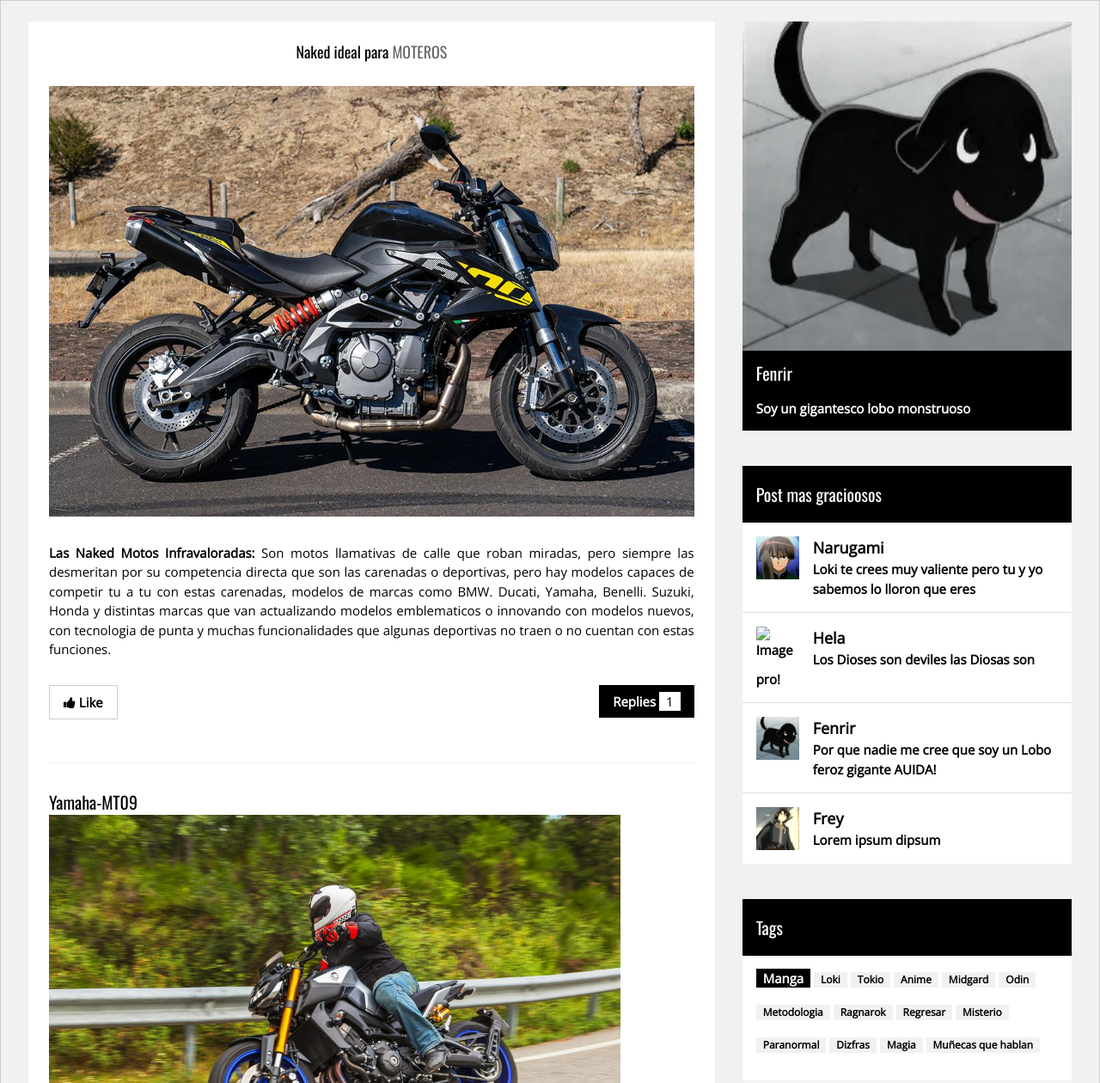
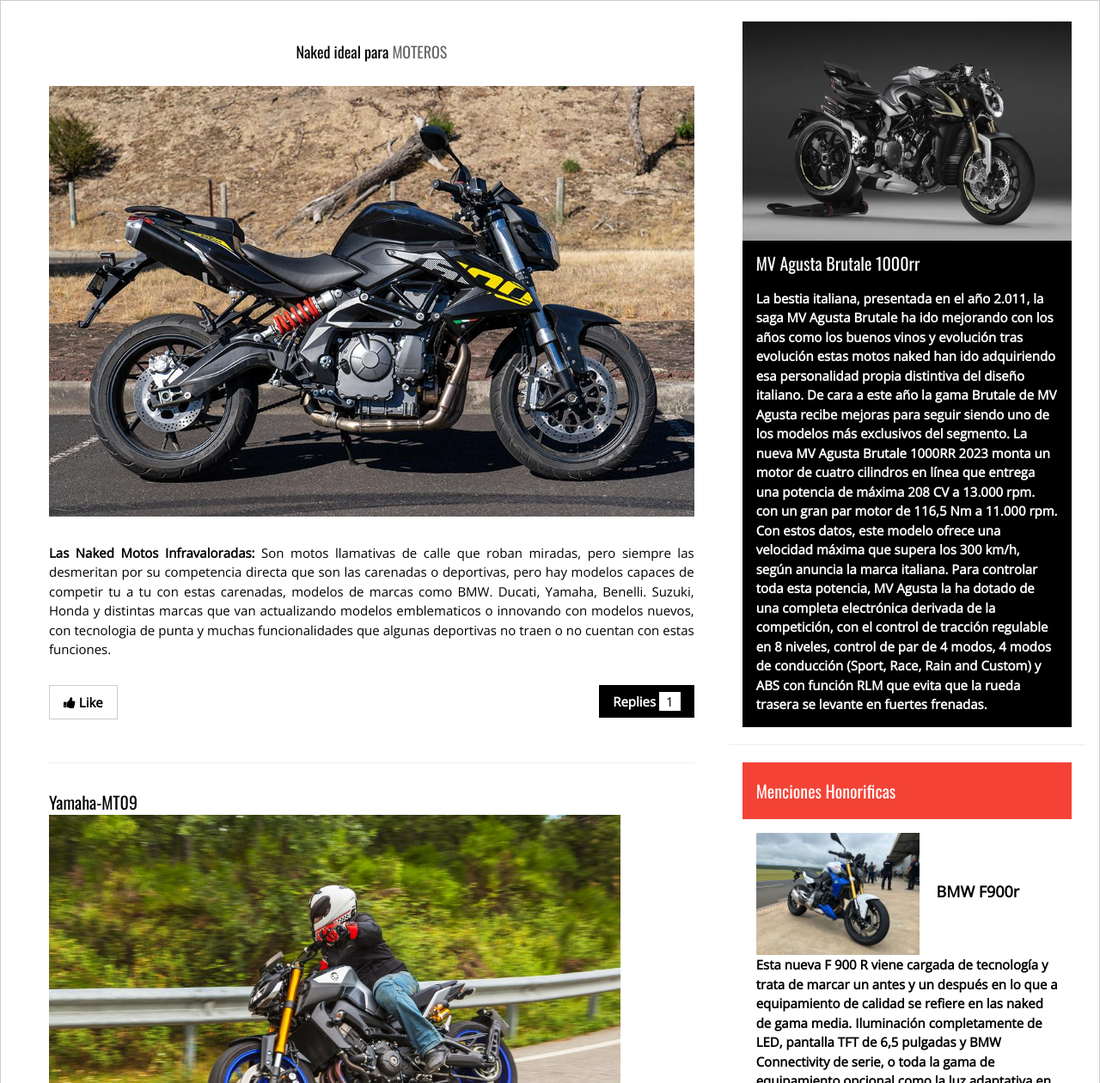
Before and after one commit to BcCastro/Block, a plain HTML site: page index.html in a window 1280 px wide. Shown: the part 980-2240 px from the top of the page at 86% size. Drawn offline with nearby package versions, Linux system fonts and the light colour scheme.

Commit message:
Modifique el tamaño y la imagen de la linea 148, agregue parrafo mas extenso, cambie el color del borde, modifique tamaño e imagen de la linea 159, agregue imagen, modifique posicion del texto y parrafo, igual en las lienas 166 y 174

```diff
--- a/index.html
+++ b/index.html
@@ -17,12 +17,12 @@ body {font-family: "Open Sans"}
 </style>
 </head>
 
-<body class="w3-light-grey">
+<body class="w3-light-red">
 
 <!-- Navigation bar with social media icons -->
 
 
-<div class="w3-bar w3-black w3-hide-small">
+<div class="w3-bar w3-red w3-hide-small">
   <a href="#" class="w3-bar-item w3-button"><i class="fa fa-facebook-official"></i></a>
   <a href="#" class="w3-bar-item w3-button"><i class="fa fa-instagram"></i></a>
   <a href="#" class="w3-bar-item w3-button"><i class="fa fa-snapchat"></i></a>
@@ -78,13 +78,13 @@ and is wrapped around the whole page content, except for the footer in this exam
                 <img src="img/Yamaha-MT09.jpg" style="width:665px;">
               </div>
               <div class="w3-col l12 m9">
-                <p>La preferida por excelencia de los Yamahalovers, </p>
+                <p>La preferida por excelencia de los Yamahalovers, La Yamaha MT-09 SP cuenta con un gran equipamiento a nivel de electrónica, con IMU de 6 ejes que controlan a los 4 modos de conducción, uno de ellos completamente configurable, el control de tracción, el sistema antideslizamiento, el sistema de par motor y el anti caballitos. Si a esto,
+                   le sumas un ABS en curva, pues la sensación de seguridad en marcha, se eleva de manera exponencial. </p>
               </div>
           </div>
         </div>
       </div>
       <hr>
-
 
 
       <!-- Blog entry -->
@@ -98,38 +98,37 @@ and is wrapped around the whole page content, except for the footer in this exam
           <img src="img/CB650R.jpg" alt="Runway" style="width:90%" class="w3-padding-16">
           <p>La Honda CB650R es una naked de estética neo-retro perteneciente a la famila Sport Neo Café de la marca japonesa, en la que también se incluye la CB125R, la CB300R y la CB1000R. La CBR650R emplea la base de la moto a la que sustituyó en 2019, la CB650F, mejorándola en todo para ofrecer mejores prestaciones y diferente ergonomía, apostando por un concepto más deportivo, actual y en el que la calidad también sube de nivel. En 2021 vuelve a actualizarse con una nueva horquilla Showa de funciones separadas, con la homologación Euro 5 y además
              se ha añadido un nuevo color gris que sustituye al anterior plata. Es una moto limitable para los usuarios del carnet A2. En 2022 y en 2023 tan sólo se realizan cambios en la decoración.</p>
-          <p class="w3-left"><button class="w3-button w3-white w3-border" onclick="likeFunction(this)"><b><i class="fa fa-thumbs-up"></i> Like</b></button></p>
-          <p class="w3-right"><button class="w3-button w3-black" onclick="myFunction('demo3')"><b>Replies</b> <span class="w3-tag w3-white">3</span></button></p>
+          <p class="w3-left"><button class="w3-button w3-red w3-border" onclick="likeFunction(this)"><b><i class="fa fa-thumbs-up"></i> Like</b></button></p>
+          <p class="w3-right"><button class="w3-button w3-black" onclick="myFunction('demo3')"><b>Replies</b> <span class="w3-tag w3-blue">3</span></button></p>
           <p class="w3-clear"></p>
 
           <!-- Example of comment field -->
           <div id="demo3" style="display:none">
             <hr>
             <div class="w3-row w3-margin-bottom">
-              <div class="w3-col l2 m3">
-                <img src="img/MLR_Heimdall.webp" style="width:90px;">
+              <div class="w3-col l12 m9">
+                <img src="img/Z900.jpg" style="width:90px;">
               </div>
               <div class="w3-col l10 m9">
-                <h4>Heimdall<span class="w3-opacity w3-medium">April 10, 2015, 7:22 PM</span></h4>
-                <p>Que aburrido eres Jormungand.</p>
+                <h4>Pasion por las motos
+                <p>Las sensación que transmiten es unica.</p>
               </div>
             </div>
             <div class="w3-row w3-margin-bottom">
               <div class="w3-col l2 m3">
-                <img src="img/MLR_Loki_adulto.webp" style="width:90px;">
+                <img src="img/Benelli-302.jpg" style="width:90px;">
               </div>
               <div class="w3-col l10 m9">
-                <h4>Loki <span class="w3-opacity w3-medium">April 8, 2015, 10:32 PM</span></h4>
-                <p>No seas odioso Heimdall deja en paz a mi hijo.</p>
+                <h4>Benelli-302
+                </span></h4>
+                <p>La pequeña velocista de Benelli.</p>
               </div>
             </div>
             <div class="w3-row w3-margin-bottom">
               <div class="w3-col l2 m3">
-                <img src="img/MLR_Frey.webp" style="width:90px;">
+                <img src="img/mv_agusta_brutale.jpg" style="width:100px;">
               </div>
               <div class="w3-col l10 m9">
-                <h4>Frey <span class="w3-opacity w3-medium">April 7, 2015, 9:12 PM</span></h4>
-                <p>Padre tu favorito es Jormungand siempre lo defiendes!</p>
               </div>
             </div>
           </div>
@@ -142,32 +141,40 @@ and is wrapped around the whole page content, except for the footer in this exam
     <!-- About/Information menu -->
     <div class="w3-col l4">
       <!-- About Card -->
-      <div class="w3-white w3-margin">
-        <img src="img/MLR_Fenrir.webp" alt="Jane" style="width:100%" class="w3-grayscale">
+      <div class="w3-green w3-margin">
+        <img src="img/mv_agusta_brutale.jpg" alt="Jane" style="width:100%" class="w3-grayscale">
         <div class="w3-container w3-black">
-          <h4>Fenrir</h4>
-          <p>Soy un gigantesco lobo monstruoso</p>
+          <h4>MV Agusta Brutale 1000rr</h4>
+          <p>La bestia italiana, presentada en el año 2.011, la saga MV Agusta Brutale ha ido mejorando con los años como los buenos vinos y evolución tras evolución estas motos naked han ido adquiriendo esa personalidad propia distintiva del diseño italiano. De cara a este año la gama Brutale de MV Agusta recibe mejoras para seguir siendo uno de los modelos más exclusivos del segmento.
+            La nueva MV Agusta Brutale 1000RR 2023 monta un motor de cuatro cilindros en línea que entrega una potencia de máxima 208 CV a 13.000 rpm. con un gran par motor de 116,5 Nm a 11.000 rpm. Con estos datos, este modelo ofrece una velocidad máxima que supera los 300 km/h, según anuncia la marca italiana.
+             Para controlar toda esta potencia, MV Agusta la ha dotado de una completa electrónica derivada de la competición, con el control de tracción regulable en 8 niveles, control de par de 4 modos, 4 modos de conducción (Sport, Race, Rain and Custom) y
+             ABS con función RLM que evita que la rueda trasera se levante en fuertes frenadas. </p>
         </div>
       </div>
       <hr>
 
       <!-- Posts -->
       <div class="w3-white w3-margin">
-        <div class="w3-container w3-padding w3-black">
-          <h4>Post mas gracioosos</h4>
+        <div class="w3-container w3-padding w3-red">
+          <h4>Menciones Honorificas</h4>
         </div>
         <ul class="w3-ul w3-hoverable w3-white">
           <li class="w3-padding-16">
-            <img src="img/MLR_Narugami.webp" alt="Image" class="w3-left w3-margin-right" style="width:50px">
-            <span class="w3-large">Narugami</span>
+            <img src="img/BMW F900r.jpg" alt="Image" class="w3-dropdown-click w3-margin-right" style="width:190px">
+            <span class="w3-large">BMW F900r</span>
             <br>
-            <span>Loki te crees muy valiente pero tu y yo sabemos lo lloron que eres</span>
+            <span>Esta nueva F 900 R viene cargada de tecnología y trata de marcar un antes y un después en
+               lo que a equipamiento de calidad se refiere en las naked de gama media. Iluminación completamente de LED, pantalla TFT de 6,5 pulgadas y BMW Connectivity de serie, o toda la gama de equipamiento opcional como la luz adaptativa en curva, Keyless Ride, Dynamic ESA, la llamada de emergencia inteligente, MSR, DTC, DBC, RDC o los modos de conducción Pro,
+               el asistente de cambios Pro y el ABS Pro son los elementos más destacados.</span>
           </li>
           <li class="w3-padding-16">
-            <img src="img/MLR_Hela.webp" alt="Image" class="w3-left w3-margin-right" style="width:50px">
-            <span class="w3-large">Hela</span>
+            <img src="img/Z900.jpg" alt="Image" class="w3-dropdown-click w3-margin-right" style="width:190px">
+            <span class="w3-large">Kawasaki Z900</span>
             <br>
-            <span>Los Dioses son deviles las Diosas son pro!</span>
+            <span>La Kawasaki Z900 es una de las naked más populares del mercado, con nuevos colores en 2023,
+               y de nuevo disponible con la versión SE dotada de una parte ciclo imponente. Su imagen de inspiración Sugomi es uno de sus principales reclamos,
+              con un faro full-LED que hace de ella una moto muy personal. La Kawasaki Z900 cuenta con un motor de 125 CV que brilla por las sensaciones que ofrece y por la rápida respuesta del acelerador. Es una naked con una electrónica muy desarrollada, con dos modos de motor y cuatro de conducción. Dispone igualmente de un control de tracción de tres niveles más uno desconectable
+              con el que se sitúa como una de las motos de su segmento con mayor seguridad activa disponible.</span>
           </li>
           <li class="w3-padding-16">
             <img src="img/MLR_Fenrir.webp" alt="Image" class="w3-left w3-margin-right" style="width:50px">
```
Also changed, not shown: img/BMW F900r.jpg (added), img/Ducati-Streetfighter-V4.webp (added), img/Ducati-Streetfighter.jpg (added), img/Z900.jpg (added), img/ZH2.jpg (added), img/mv_agusta_brutale.jpg (added).
